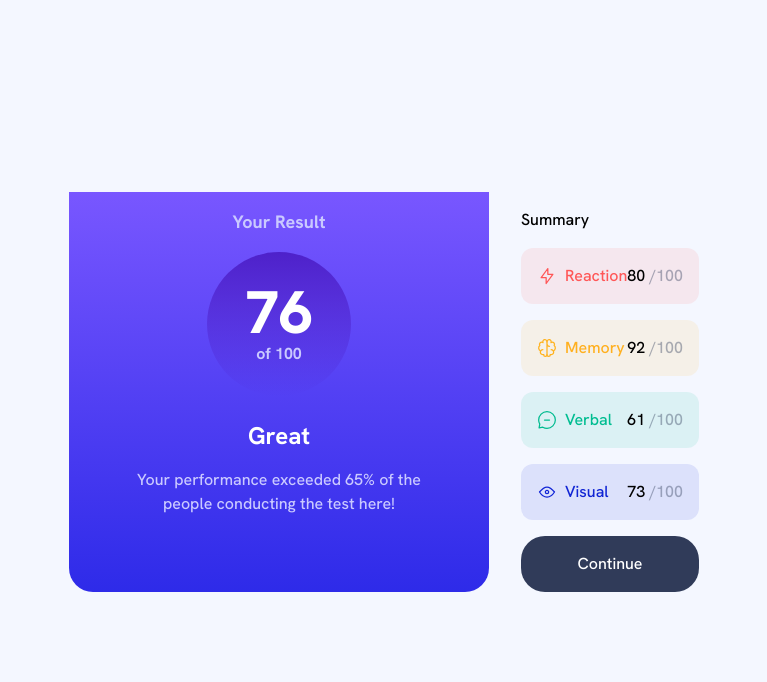
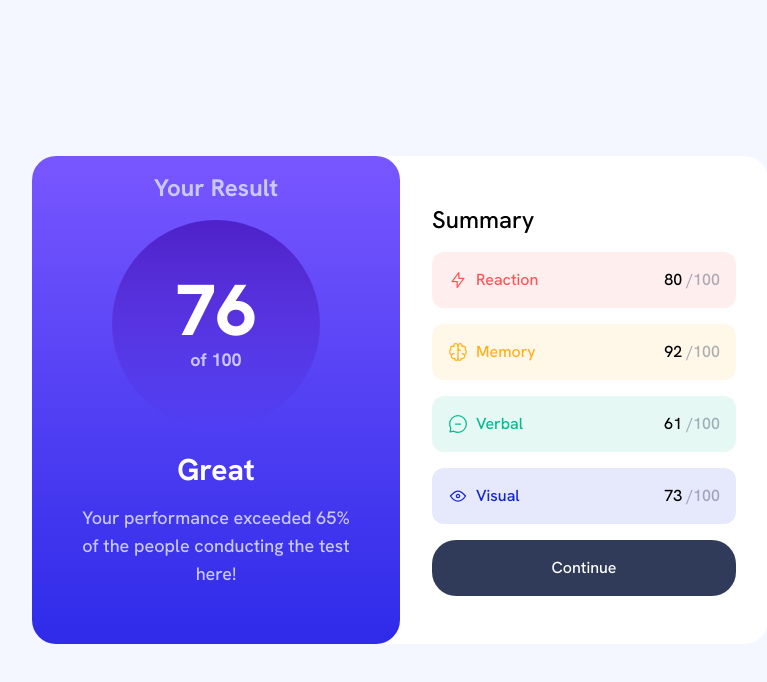
Before and after one commit to webstormcam/Results_Summary_Component, a website: page index.html in a window 1280 px wide. Shown: the whole page, without its empty margins (240-1007 px from the left). Drawn offline with Linux system fonts and the light colour scheme.

Commit message:
Nearly down with the desktop version
Just need to make sure everything is sized up well

```diff
--- a/index.html
+++ b/index.html
@@ -8,18 +8,18 @@
     <link href="./dist/output.css" rel="stylesheet">
 </head>
 <body class="bg-mobile-back flex justify-center md:items-center md:h-screen">
-   <div id="contentCard" class="font-HankenGrotesk pb-4 md:flex ">
-    <div  id="part1" class="flex flex-col items-center  max-w-420  py-4  rounded-b-3xl bg-gradient-to-b from-backgrad1 to-backgrad2">
-        <h2 class="text-lightBlue text-lg font-bold">Your Result</h2>
-        <div id="circle" class=" flex flex-col h-36 w-36 items-center justify-center text-center mt-4 rounded-full p-10 bg-gradient-to-b from-circlegrad1 to-circlegrad2 ">
-            <p class="text-white text-6xl font-extrabold">76</p>
-            <p class="text-lightBlue font-bold">of 100</p>
+   <div id="contentCard" class="font-HankenGrotesk pb-4 md:pb-0 md:flex  md:max-w-736 md:w-full md:bg-white md:rounded-3xl ">
+    <div  id="part1" class="flex flex-col items-center  max-w-420  py-4 rounded-b-3xl bg-gradient-to-b from-backgrad1 to-backgrad2 md:w-1/2 md:rounded-3xl">
+        <h2 class="text-lightBlue text-lg font-bold md:text-2xl">Your Result</h2>
+        <div id="circle" class=" flex flex-col h-36 w-36 items-center justify-center text-center mt-4 rounded-full p-10 bg-gradient-to-b from-circlegrad1 to-circlegrad2 md:w-52 md:h-52 md:p-4 ">
+            <p class="text-white text-6xl font-extrabold md:text-7xl">76</p>
+            <p class="text-lightBlue font-bold md:text-lg">of 100</p>
         </div>
-        <h3 class="text-white text-2xl font-bold mt-6">Great</h3>
-        <p class="text-center text-lightBlue px-12 py-4">Your performance exceeded 65% of the people conducting the test here!</p>
+        <h3 class="text-white text-2xl font-bold mt-6 md:text-3xl">Great</h3>
+        <p class="text-center text-lightBlue px-12 py-4 md:text-lg">Your performance exceeded 65% of the people conducting the test here!</p>
     </div>
-    <div id="part2" class=" px-8">
-        <p class="mt-4">Summary</p>
+    <div id="part2" class=" px-8 md:w-1/2 md:py-12 md:rounded-br-3xl md:rounded-tr-3xl">
+        <p class="mt-4 md:mt-0 md:text-2xl">Summary</p>
     <div class="mt-4">
         <div class="flex justify-between p-4 bg-redHue rounded-xl">
             <div class="flex items-center "><svg xmlns="http://www.w3.org/2000/svg" class="mr-2" width="20" height="20" fill="none" viewBox="0 0 20 20"><path stroke="#F55" stroke-linecap="round" stroke-linejoin="round" stroke-width="1.25" d="M10.833 8.333V2.5l-6.666 9.167h5V17.5l6.666-9.167h-5Z"/></svg>
--- a/tailwind.config.js
+++ b/tailwind.config.js
@@ -29,7 +29,8 @@ module.exports = {
         HankenGrotesk:['Hanken Grotesk','sans-serif']
       },
       maxWidth:{
-        '420':'420px'
+        '420':'420px',
+        '736':'736px',
       }
     },
   },
```
Also changed, not shown: dist/output.css.
